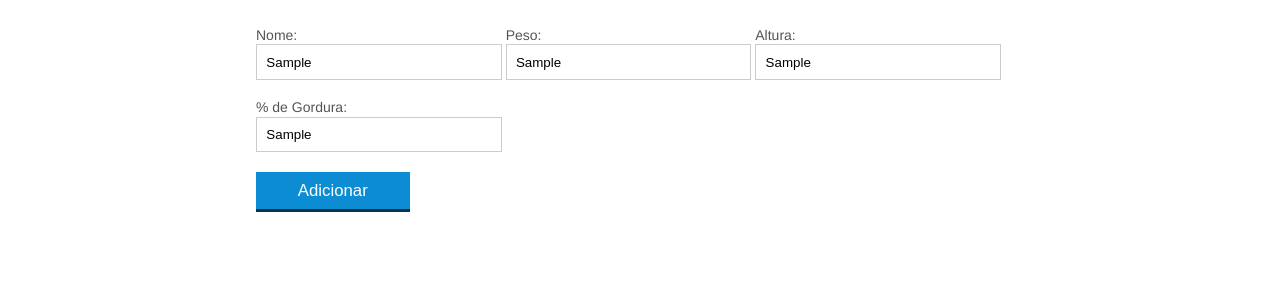
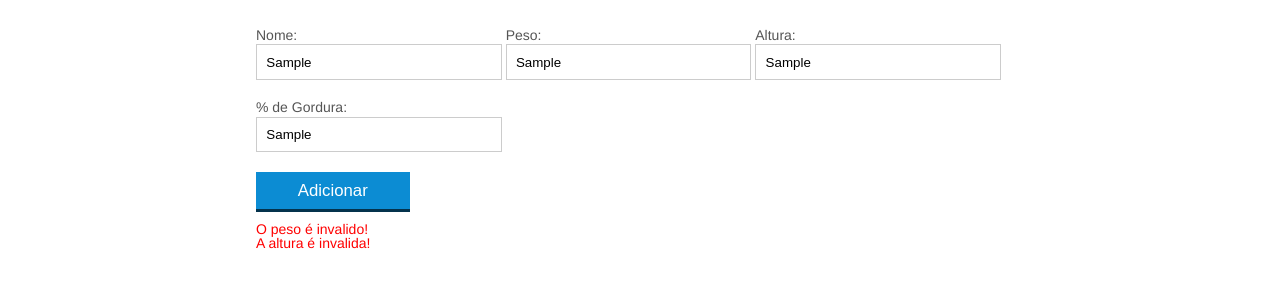
Before and after one commit to GabrielRioo/Alura_JavaScript, a website: page ProgramandoNaWeb/introducao-javascript/index.html in a window 1280 px wide. Both pictures are taken after typing "Sample", "Sample", "Sample", "Sample" into the empty fields and a click on the button "Adicionar". Shown: the part 480-768 px from the top of the page. Drawn offline with Linux system fonts and the light colour scheme.

Commit message:
validando se algum input for vazio

```diff
--- a/ProgramandoNaWeb/introducao-javascript/css/index.css
+++ b/ProgramandoNaWeb/introducao-javascript/css/index.css
@@ -140,3 +140,7 @@ button[disabled=disabled], button:disabled {
 .paciente-invalido {
 	background-color: lightcoral;
 }
+
+#mensagens-erro {
+	color: red;
+}
--- a/ProgramandoNaWeb/introducao-javascript/index.html
+++ b/ProgramandoNaWeb/introducao-javascript/index.html
@@ -99,6 +99,7 @@
 				</div>
 
 				<button id="adicionar-paciente" class="botao bto-principal">Adicionar</button>
+				<ul id="mensagens-erro"></ul>
 			</form>
 		</section>
 	</main>
--- a/ProgramandoNaWeb/introducao-javascript/js/form.js
+++ b/ProgramandoNaWeb/introducao-javascript/js/form.js
@@ -10,8 +10,11 @@ botaoAdicionar.addEventListener("click", (event) => {
   var pacienteTr = montaTr(paciente);
 
   // Valida os dados da tabela antes de adicionar
-  if (!validaPaciente(paciente)) {
-    console.log("Paciente Invalido");
+  var erros = validaPaciente(paciente);
+
+  if (erros.length > 0) {
+    exibeMensagensDeErro(erros);
+
     return;
   }
 
@@ -20,10 +23,23 @@ botaoAdicionar.addEventListener("click", (event) => {
   tabela.appendChild(pacienteTr);
 
   form.reset();
+  var mensagensErro = document.querySelector("#mensagens-erro");
+  mensagensErro.innerHTML = "";
 
   console.log(pacienteTr);
+});
 
-});
+function exibeMensagensDeErro(erros) {
+  var ul = document.querySelector("#mensagens-erro");
+
+  ul.innerHTML = "";
+
+  erros.forEach(function (erro) {
+    var li = document.createElement("li");
+    li.textContent = erro;
+    ul.appendChild(li);
+  });
+}
 
 function obtemPacienteDoFormulario(form) {
   var paciente = {
@@ -32,7 +48,7 @@ function obtemPacienteDoFormulario(form) {
     altura: form.altura.value,
     gordura: form.gordura.value,
     imc: calculaImc(form.peso.value, form.altura.value),
-  }
+  };
 
   return paciente;
 }
@@ -56,15 +72,19 @@ function montaTd(dado, classe) {
   td.textContent = dado;
   td.classList.add(classe);
 
-
   return td;
 }
 
 function validaPaciente(paciente) {
-  if (validaPeso(paciente.peso)) {
-    return true;
-  }
-  else {
-    return false;
-  }
+  var erros = [];
+
+  if (paciente.nome.length == 0) erros.push("O nome não pode ser em branco!");
+  if (paciente.gordura.length == 0) erros.push("A gordura não pode ser em branco!");
+  if (paciente.altura.length == 0) erros.push("A altura não pode ser em branco!");
+  if (paciente.peso.length == 0) erros.push("O peso não pode ser em branco!");
+
+  if (!validaPeso(paciente.peso)) erros.push(" O peso é invalido!");
+  if (!validaAltura(paciente.altura)) erros.push(" A altura é invalida!");
+
+  return erros;
 }
```
